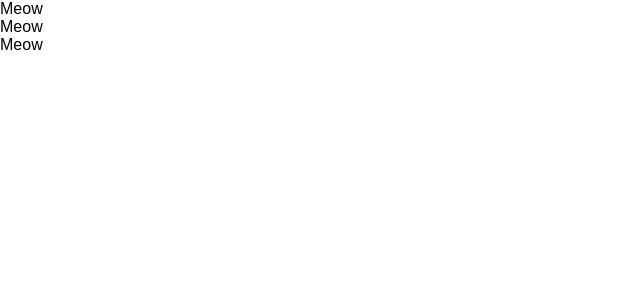
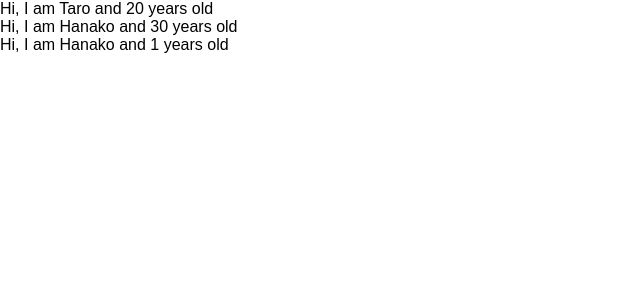
Before and after one commit to aki-nami/udemy-react-redux-crud-application, a React (Create React App) app: page / in a window 1280 px wide. Shown: the top 300 px of the page, without its empty margins (0-640 px from the left). Built offline with nearby package versions, Linux system fonts and the light colour scheme.

Commit message:
learn props

```diff
--- a/src/App.js
+++ b/src/App.js
@@ -1,30 +1,27 @@
 import React from 'react';
 
-/*
-class App extends Component {
-  render() {
-    return (
-      <React.Fragment>
-        <label htmlFor="bar">bar</label>
-        <input type="text" onChange={() => {console.log("I am clicked")}} />
-      </React.Fragment>
-    );
-  }
-}
-*/
-
 const App = () => {
+  const profiles = [
+    { name: "Taro", age: 20},
+    { name: "Hanako", age: 30},
+    { name: "Hanako" }
+  ]
   return (
     <div>
-      <Cat />
-      <Cat />
-      <Cat />
+      {
+        profiles.map((profile, index) => {
+          return <User name={profile.name} age={profile.age} key={index} />
+        })
+      }
     </div>
   )
 }
 
-const Cat = () => {
-  return <div>Meow</div>
+const User = (props) => {
+  return <div>Hi, I am {props.name} and {props.age} years old</div>
 }
 
+User.defaultProps= {
+  age: 1
+}
 export default App;
```
